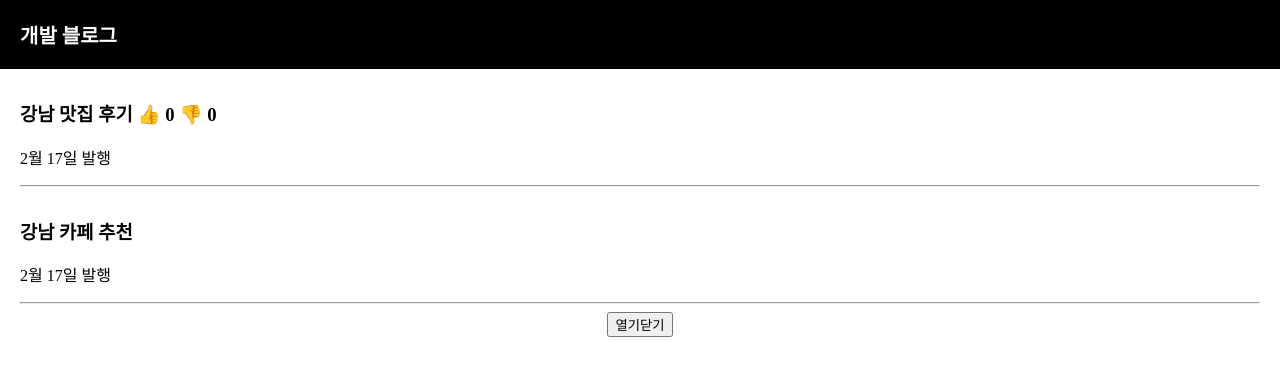
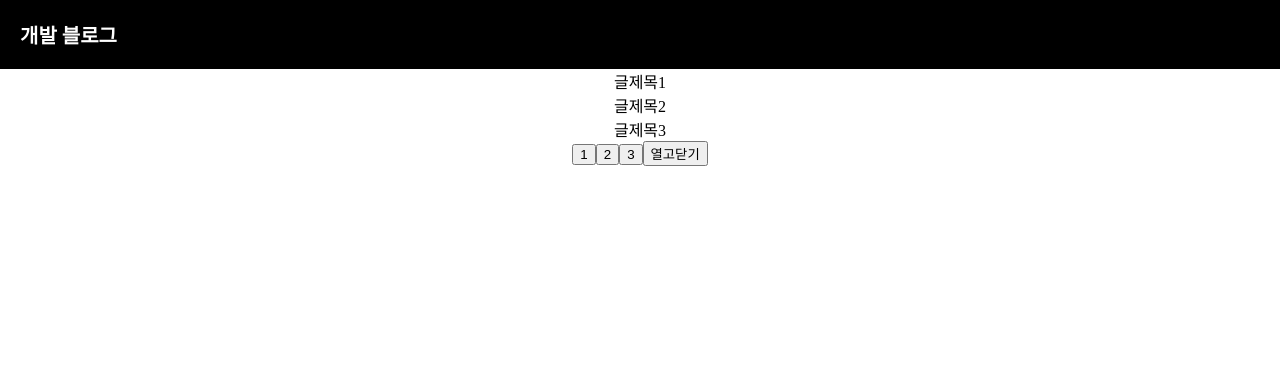
Before and after one commit to SuyeonSun/Learn-Redux, a React (Create React App) app: page / in a window 1280 px wide. Shown: the top 376 px of the page. Built offline with nearby package versions, Linux system fonts and the light colour scheme.

Commit message:
onClick function

```diff
--- a/src/App.js
+++ b/src/App.js
@@ -1,21 +1,11 @@
 import React, {useState} from 'react';
 import './App.css';
 
-function App() { // React는 jsx 사용
+function App() {
+  let [title, setTitle] = useState(['글제목1', '글제목2', '글제목3']);
+  let [modal, setModal] = useState(false);
 
-  // var [a, b] = [10, 100]; // a에는 10, b에는 100을 담기
-  let [title, setTitle] = useState (['강남 맛집 후기', '강남 카페 추천']);
-  let [like, setLike] = useState(0);
-  let [hate, setHate] = useState(0);
-
-  // function titleChange() {
-  //   var newTitle = [...title];
-  //   newTitle[0] = '신촌 맛집 후기';
-  //   setTitle(newTitle);
-  // }
-
-  {/* Modal */}
-  let [modal, modal변경] = useState(false);
+  let [누른제목, 누른제목변경] = useState(0);
 
   return (
     <div className="App">
@@ -23,40 +13,34 @@ function App() { // React는 jsx 사용
         <div>개발 블로그</div>
       </div>
 
-      <div className="list">
-        <h3> {title[0]}
-          <span onClick={()=> {setLike(like+1)}}> 👍 </span> {like}
-          <span onClick={()=> {setHate(hate+1)}}> 👎 </span> {hate}
-        </h3>
-        <p> 2월 17일 발행</p>
-        <hr/>
-      </div>
+      {
+        title.map(function(element, i){
+          return (
+            <div onClick={()=>{누른제목변경(i)}}>{element}</div>
+          )
+        })
+      }
 
-      <div className="list">
-        <h3> {title[1]}
-        </h3>
-        <p> 2월 17일 발행</p>
-        <hr/>
-      </div>
+      <button onClick={()=>{누른제목변경(0)}}>1</button>
+      <button onClick={()=>{누른제목변경(1)}}>2</button>
+      <button onClick={()=>{누른제목변경(2)}}>3</button>
 
-      {/* Modal */}
-      <button onClick={ ()=>{ modal변경(!modal) } }> 열기닫기 </button>
+      {/* button */}
+      <button onClick={() => {setModal(!modal)}}>열고닫기</button>
       {
-         modal === true
-         ? <Modal />
-         : null
+        modal === true
+        ? <Modal title={title} 누른제목={누른제목}></Modal>
+        : null
       }
 
     </div>
   );
 }
 
-function Modal() {
-  return (
+function Modal(props) {
+  return(
     <div className="modal">
-      <h2> 제목 </h2>
-      <p> 날짜 </p>
-      <p> 상세내용 </p>
+      {props.title[props.누른제목]}
     </div>
   )
 }
```
